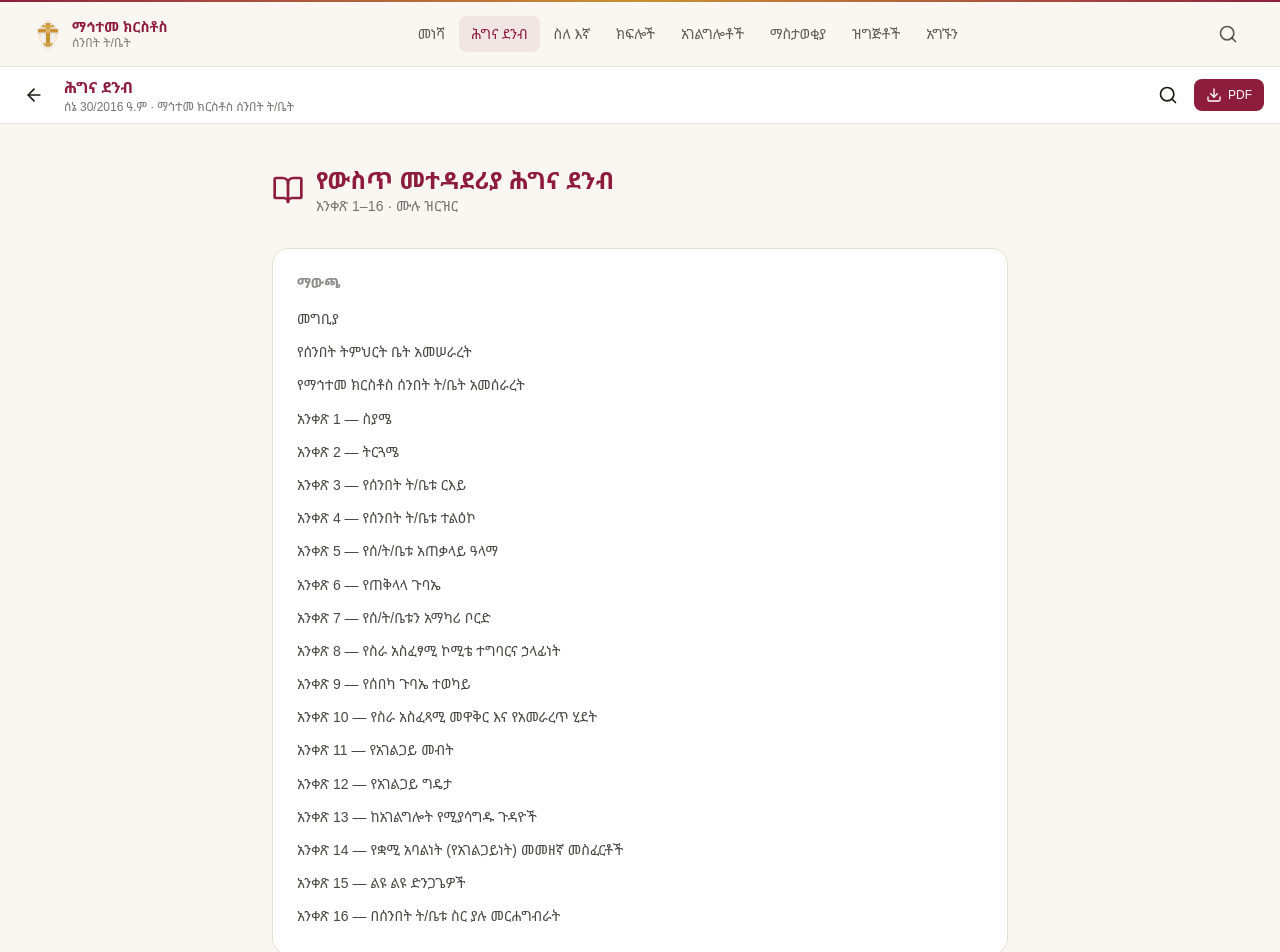
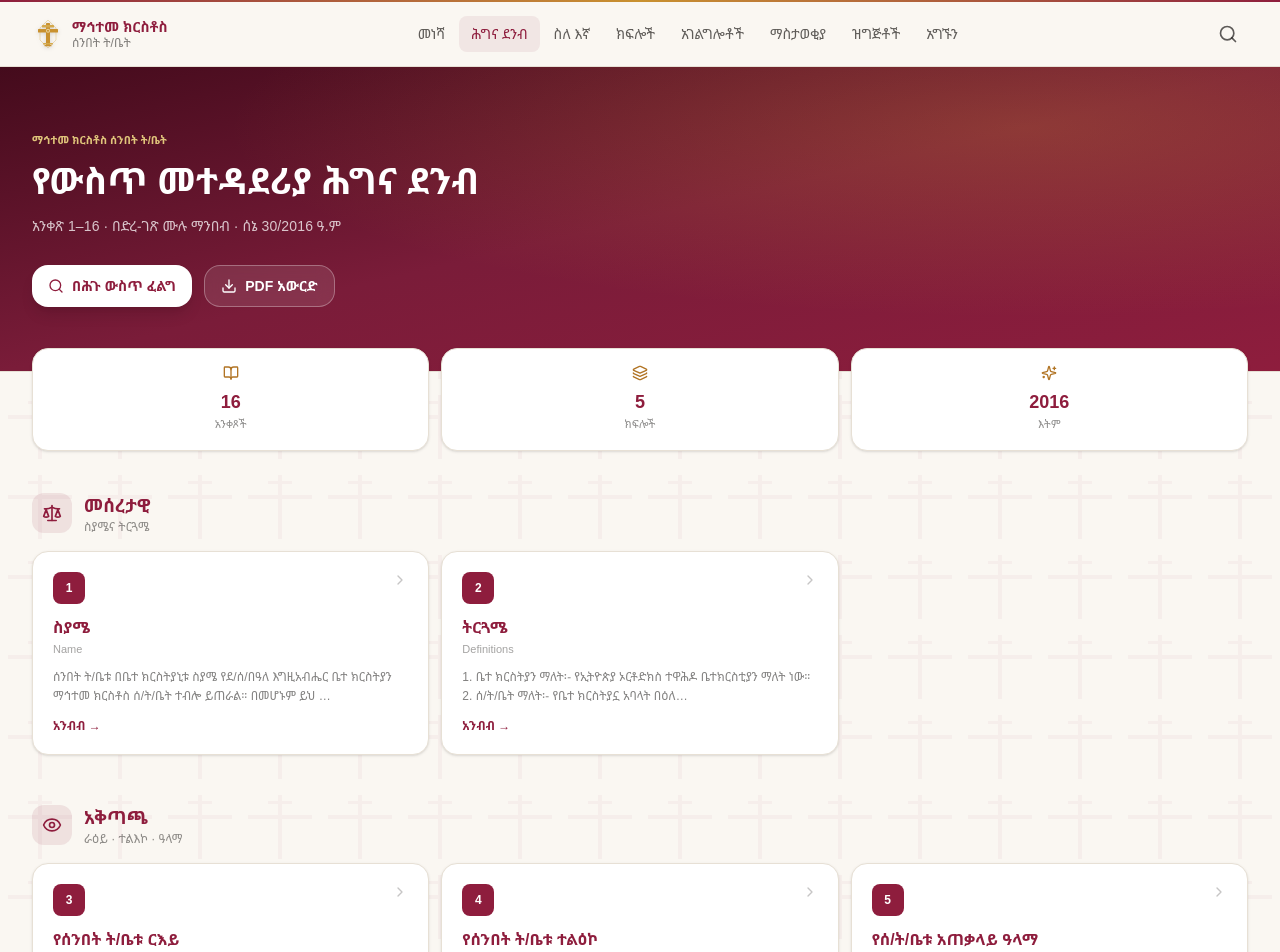
Before and after one commit to Menelik2/Church, a Next.js app: page /rules in a window 1280 px wide. Shown: the top 952 px of the page. Built offline with nearby package versions, Linux system fonts and the light colour scheme.

Commit message:
redesign(rules): pro website UI for ሕግና ደንብ — grouped cards, readable article layout

```diff
--- a/src/app/rules/page.tsx
+++ b/src/app/rules/page.tsx
@@ -1,84 +1,164 @@
 import Link from "next/link";
-import { ArrowLeft, BookOpen, Download, Search } from "lucide-react";
-import { ARTICLES, TOC, DOCUMENT_META } from "@/data/regulations";
+import {
+  BookOpen,
+  Download,
+  Search,
+  Scale,
+  Eye,
+  Target,
+  Building2,
+  HandHeart,
+  Layers,
+  ChevronRight,
+  Sparkles,
+} from "lucide-react";
+import { ARTICLES, DOCUMENT_META } from "@/data/regulations";
 
 export const metadata = {
   title: "ሕግና ደንብ | የውስጥ መተዳደሪያ",
-  description: "ማኅተመ ክርስቶስ ሰንበት ት/ቤት የውስጥ መተዳደሪያ ሕግና ደንብ ሙሉ ጽሑፍ",
+  description: "ማኅተመ ክርስቶስ ሰንበት ት/ቤት የውስጥ መተዳደሪያ ሕግና ደንብ — በድረ-ገጽ ሙሉ ማንበብ",
 };
 
+const GROUPS: {
+  id: string;
+  title_am: string;
+  desc: string;
+  icon: typeof Scale;
+  numbers: number[];
+}[] = [
+  { id: "identity", title_am: "መሰረታዊ", desc: "ስያሜና ትርጓሜ", icon: Scale, numbers: [1, 2] },
+  { id: "direction", title_am: "አቅጣጫ", desc: "ራዕይ · ተልእኮ · ዓላማ", icon: Eye, numbers: [3, 4, 5] },
+  { id: "governance", title_am: "አስተዳደር", desc: "ጉባኤ · ቦርድ · ኮሚቴ", icon: Building2, numbers: [6, 7, 8, 9, 10] },
+  { id: "servants", title_am: "አገልጋይነት", desc: "መብት · ግዴታ · መመዘኛ", icon: HandHeart, numbers: [11, 12, 13, 14, 15] },
+  { id: "programs", title_am: "መርሐግብራት", desc: "በሰንበት ት/ቤት ስር", icon: Layers, numbers: [16] },
+];
+
+function preview(text: string, max = 90) {
+  const clean = text.replace(/\s+/g, " ").trim();
+  return clean.length > max ? clean.slice(0, max) + "…" : clean;
+}
+
 export default function RulesPage() {
-  const articles = Object.values(ARTICLES).sort((a, b) => a.number - b.number);
+  const byNum = Object.fromEntries(Object.values(ARTICLES).map((a) => [a.number, a]));
 
   return (
-    <div className="min-h-screen flex flex-col bg-[var(--background)]">
-      <header className="sticky top-0 z-40 border-b border-[var(--border)] bg-[var(--card)]/95 backdrop-blur">
-        <div className="mx-auto max-w-7xl px-4 h-14 flex items-center justify-between gap-4">
-          <div className="flex items-center gap-3">
-            <Link href="/" className="p-2 rounded-lg hover:bg-[var(--muted)] transition" aria-label="ወደ መነሻ">
-              <ArrowLeft className="w-5 h-5" />
+    <div className="bg-cross-pattern min-h-screen pb-28 lg:pb-16">
+      <section className="relative overflow-hidden border-b border-[var(--border)] bg-gradient-to-br from-[var(--color-burgundy-950)] via-[var(--color-burgundy-900)] to-[var(--color-burgundy-800)]">
+        <div className="absolute inset-0 bg-[radial-gradient(ellipse_at_80%_20%,_rgba(201,145,47,0.25),_transparent_55%)]" />
+        <div className="relative mx-auto max-w-7xl px-4 py-12 sm:px-6 sm:py-16 lg:px-8">
+          <p className="text-[11px] font-semibold uppercase tracking-[0.14em] text-[var(--color-gold-300)] amharic">
+            {DOCUMENT_META.organization_am}
+          </p>
+          <h1 className="mt-2 max-w-2xl text-3xl font-bold leading-tight text-white amharic sm:text-4xl">
+            የውስጥ መተዳደሪያ ሕግና ደንብ
+          </h1>
+          <p className="mt-3 max-w-xl text-sm text-white/75 amharic leading-relaxed">
+            አንቀጽ 1–16 · በድረ-ገጽ ሙሉ ማንበብ · {DOCUMENT_META.revision_date_am}
+          </p>
+          <div className="mt-7 flex flex-wrap gap-3">
+            <Link
+              href="/search"
+              className="inline-flex items-center gap-2 rounded-2xl bg-white px-4 py-2.5 text-sm font-semibold text-[var(--primary)] shadow-lg"
+            >
+              <Search className="h-4 w-4" />
+              <span className="amharic">በሕጉ ውስጥ ፈልግ</span>
             </Link>
-            <div>
-              <div className="font-semibold text-[var(--primary)] text-sm sm:text-base">ሕግና ደንብ</div>
-              <div className="text-xs text-[var(--foreground)]/60 hidden sm:block">
-                {DOCUMENT_META.revision_date_am} · {DOCUMENT_META.organization_am}
-              </div>
-            </div>
-          </div>
-          <div className="flex items-center gap-2">
-            <Link href="/search" className="p-2 rounded-lg hover:bg-[var(--muted)]" aria-label="ፈልግ">
-              <Search className="w-5 h-5" />
-            </Link>
-            <Link href="/pdf" className="inline-flex items-center gap-1.5 rounded-lg bg-[var(--primary)] text-white text-xs font-medium px-3 py-2">
-              <Download className="w-4 h-4" />
-              <span className="hidden sm:inline">PDF</span>
+            <Link
+              href="/pdf"
+              className="inline-flex items-center gap-2 rounded-2xl border border-white/30 bg-white/10 px-4 py-2.5 text-sm font-semibold text-white backdrop-blur"
+            >
+              <Download className="h-4 w-4" />
+              <span className="amharic">PDF አውርድ</span>
             </Link>
           </div>
         </div>
-      </header>
+      </section>
 
-      <main className="flex-1 mx-auto max-w-3xl w-full px-4 py-10">
-        <div className="flex items-center gap-3 mb-8">
-          <BookOpen className="w-8 h-8 text-[var(--primary)]" />
-          <div>
-            <h1 className="text-2xl font-bold text-[var(--primary)] amharic">የውስጥ መተዳደሪያ ሕግና ደንብ</h1>
-            <p className="text-sm text-[var(--foreground)]/60 amharic">አንቀጽ 1–16 · ሙሉ ዝርዝር</p>
-          </div>
+      <section className="mx-auto max-w-7xl px-4 -mt-6 relative z-10 sm:px-6 lg:px-8">
+        <div className="grid grid-cols-3 gap-3">
+          {[
+            { label: "አንቀጾች", value: "16", icon: BookOpen },
+            { label: "ክፍሎች", value: "5", icon: Layers },
+            { label: "እትም", value: DOCUMENT_META.version, icon: Sparkles },
+          ].map((s) => {
+            const Icon = s.icon;
+            return (
+              <div
+                key={s.label}
+                className="rounded-2xl border border-[var(--border)] bg-[var(--card)] px-3 py-4 text-center shadow-sm"
+              >
+                <Icon className="mx-auto h-4 w-4 text-[var(--color-gold-600)]" />
+                <p className="mt-1.5 text-lg font-bold text-[var(--primary)]">{s.value}</p>
+                <p className="text-[11px] text-[var(--foreground)]/50 amharic">{s.label}</p>
+              </div>
+            );
+          })}
         </div>
+      </section>
 
-        {TOC && TOC.length > 0 && (
-          <section className="mb-10 rounded-2xl border border-[var(--border)] bg-[var(--card)] p-6">
-            <h2 className="text-sm font-semibold text-[var(--foreground)]/50 mb-3">ማውጫ</h2>
-            <ul className="space-y-1.5">
-              {TOC.map((item: { number?: number; title?: string; title_am?: string }, i: number) => (
-                <li key={i}>
-                  <Link
-                    href={item.number ? `/rules/${item.number}` : "#"}
-                    className="text-sm amharic text-[var(--foreground)]/80 hover:text-[var(--primary)]"
-                  >
-                    {item.number ? `አንቀጽ ${item.number} — ` : ""}
-                    {item.title_am || item.title}
-                  </Link>
-                </li>
-              ))}
-            </ul>
-          </section>
-        )}
+      <div className="mx-auto max-w-7xl px-4 py-10 sm:px-6 lg:px-8 space-y-12">
+        {GROUPS.map((g) => {
+          const Icon = g.icon;
+          return (
+            <section key={g.id}>
+              <div className="mb-4 flex items-center gap-3">
+                <span className="flex h-10 w-10 items-center justify-center rounded-xl bg-[var(--primary)]/10 text-[var(--primary)]">
+                  <Icon className="h-5 w-5" />
+                </span>
+                <div>
+                  <h2 className="text-lg font-bold amharic text-[var(--primary)]">{g.title_am}</h2>
+                  <p className="text-xs text-[var(--foreground)]/50 amharic">{g.desc}</p>
+                </div>
+              </div>
+              <div className="grid gap-3 sm:grid-cols-2 lg:grid-cols-3">
+                {g.numbers.map((n) => {
+                  const a = byNum[n];
+                  if (!a) return null;
+                  return (
+                    <Link
+                      key={n}
+                      href={`/rules/${n}`}
+                      className="group flex flex-col rounded-2xl border border-[var(--border)] bg-[var(--card)] p-5 shadow-sm transition hover:border-[var(--color-gold-400)] hover:shadow-md"
+                    >
+                      <div className="flex items-start justify-between gap-2">
+                        <span className="inline-flex h-8 min-w-8 items-center justify-center rounded-lg bg-[var(--primary)] text-xs font-bold text-white">
+                          {a.number}
+                        </span>
+                        <ChevronRight className="h-4 w-4 text-[var(--foreground)]/25 transition group-hover:translate-x-0.5 group-hover:text-[var(--primary)]" />
+                      </div>
+                      <h3 className="mt-3 text-base font-semibold leading-snug amharic text-[var(--primary)]">
+                        {a.title_am}
+                      </h3>
+                      {a.title_en && (
+                        <p className="mt-0.5 text-[11px] text-[var(--foreground)]/40">{a.title_en}</p>
+                      )}
+                      <p className="mt-2 flex-1 text-xs leading-relaxed text-[var(--foreground)]/55 amharic line-clamp-3">
+                        {preview(a.content_am)}
+                      </p>
+                      <span className="mt-3 text-xs font-semibold text-[var(--primary)] amharic">አንብብ →</span>
+                    </Link>
+                  );
+                })}
+              </div>
+            </section>
+          );
+        })}
+      </div>
 
-        <ul className="space-y-3">
-          {articles.map((a) => (
-            <li key={a.number}>
-              <Link
-                href={`/rules/${a.number}`}
-                className="block rounded-2xl border border-[var(--border)] bg-[var(--card)] p-5 hover:border-[var(--color-burgundy-300)] transition"
-              >
-                <span className="text-xs font-medium text-[var(--foreground)]/50">አንቀጽ {a.number}</span>
-                <h2 className="mt-1 font-semibold amharic text-[var(--primary)]">{a.title_am}</h2>
-              </Link>
-            </li>
-          ))}
-        </ul>
-      </main>
+      <section className="mx-auto max-w-7xl px-4 pb-12 sm:px-6 lg:px-8">
+        <div className="rounded-2xl border border-[var(--color-gold-300)]/40 bg-gradient-to-br from-[var(--color-gold-50)] to-[var(--card)] p-6 sm:p-8 text-center">
+          <Target className="mx-auto h-8 w-8 text-[var(--color-gold-600)]" />
+          <h2 className="mt-3 text-lg font-bold amharic text-[var(--color-gold-900)]">PDF የሚፈልጉ?</h2>
+          <p className="mt-1 text-sm text-[var(--foreground)]/60 amharic">ኦፊሴላዊውን ሰነድ ማውረድ ይችላሉ</p>
+          <Link
+            href="/pdf"
+            className="mt-4 inline-flex items-center gap-2 rounded-2xl bg-[var(--primary)] px-5 py-2.5 text-sm font-semibold text-white"
+          >
+            <Download className="h-4 w-4" />
+            <span className="amharic">PDF አውርድ</span>
+          </Link>
+        </div>
+      </section>
     </div>
   );
 }
```
